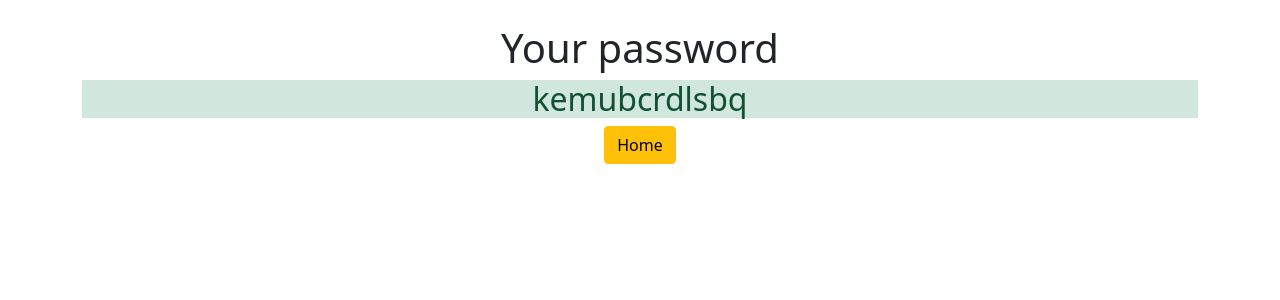
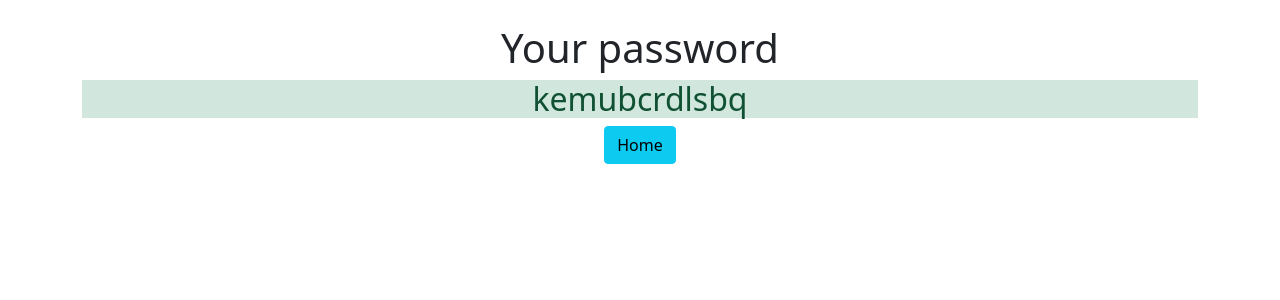
Before and after one commit to bornwithhate999/password-generator, a Django app: page /password/ in a window 1280 px wide. Shown: the top 300 px of the page. Run offline with Django 3.2, Linux system fonts and the light colour scheme.

Commit message:
I made some tweaks.

```diff
--- a/passwordgenerator/generator/templates/generator/password.html
+++ b/passwordgenerator/generator/templates/generator/password.html
@@ -3,5 +3,5 @@
 <div class="container text-center my-4">
     <h1>Your password</h1>
 <h2 class="alert-success">{{ password }}</h2>
-<a href="{% url 'home' %}" class="btn btn-warning">Home</a>
+<a href="{% url 'home' %}" class="btn btn-info">Home</a>
 </div>
--- a/passwordgenerator/passwordgenerator/settings.py
+++ b/passwordgenerator/passwordgenerator/settings.py
@@ -20,7 +20,7 @@ BASE_DIR = Path(__file__).resolve().parent.parent
 # See https://docs.djangoproject.com/en/3.2/howto/deployment/checklist/
 
 # SECURITY WARNING: keep the secret key used in production secret!
-SECRET_KEY = 'django-insecure-%4z4ur)pngi)ok5br)5txd7a&ts3grmlww%r#eoyedvwr0%8!p'
+SECRET_KEY = 'django-insecure-%4zsfddhgf4ur)pngi)ok5br)5txd7a&ts3grmlww%r#eoyedvwr0%8!p'
 
 # SECURITY WARNING: don't run with debug turned on in production!
 DEBUG = True
```
